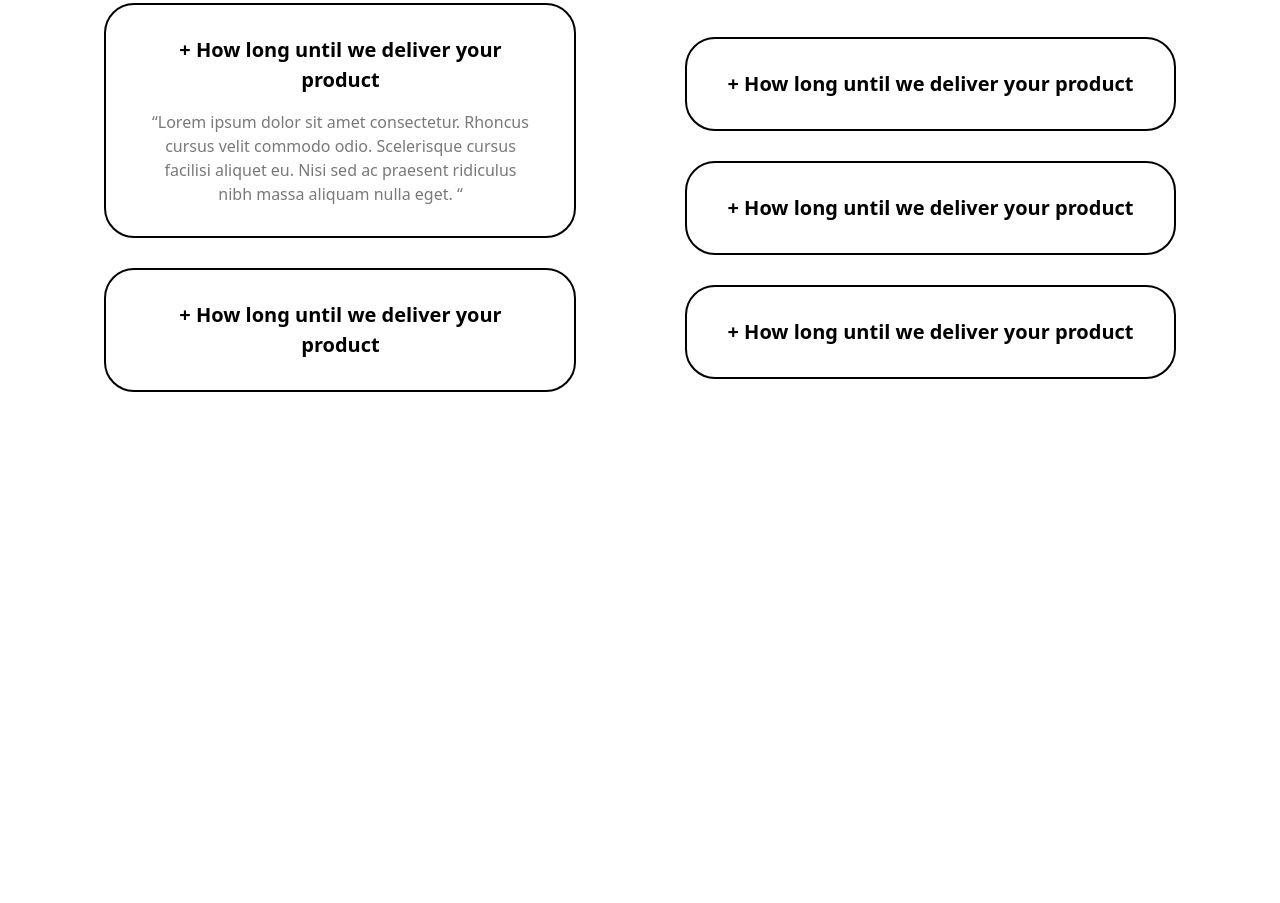
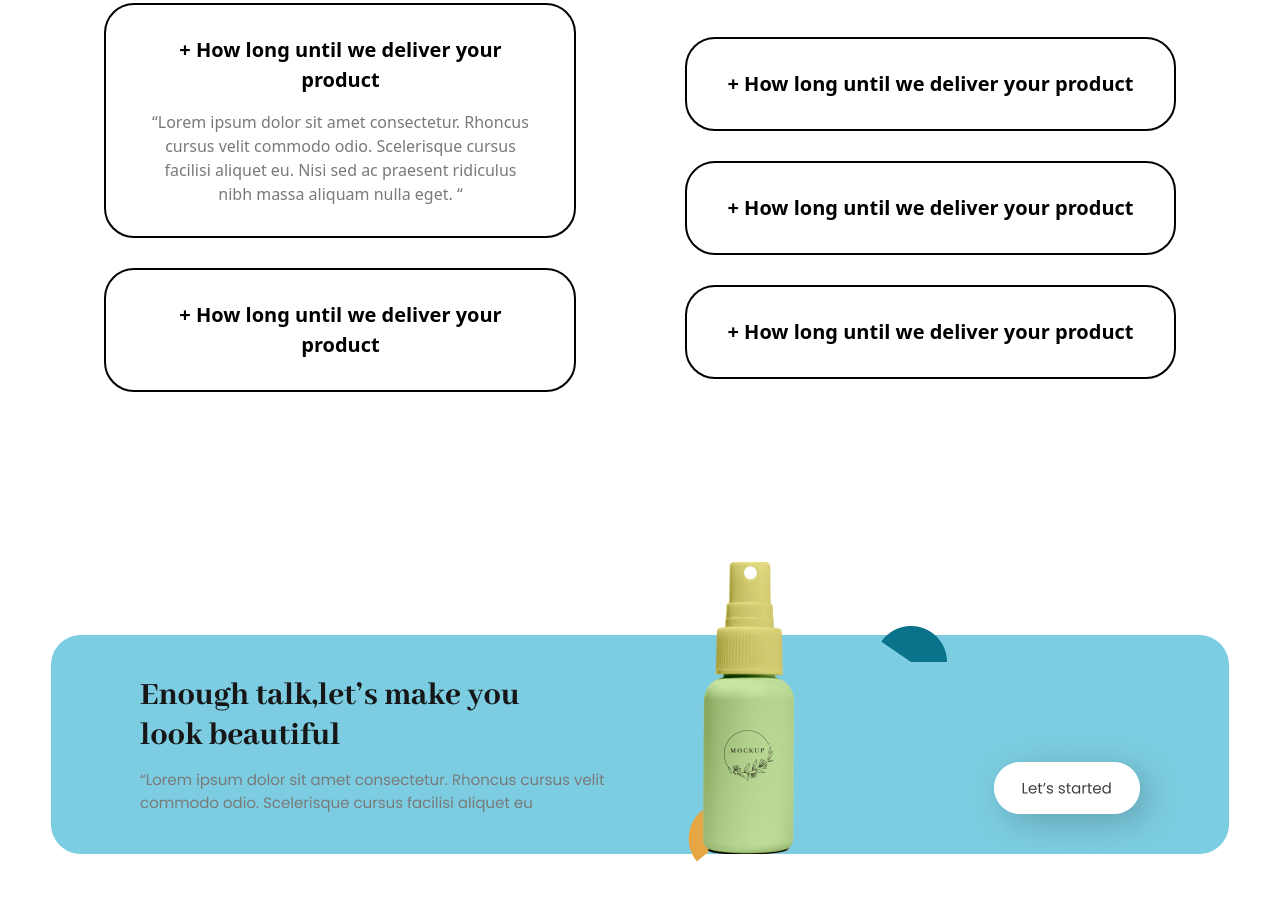
Before and after one commit to Kast69ro/for_exam, a website: page src/index.html in a window 1280 px wide. Shown: the part 4331-5234 px from the top of the page. Before the commit the page ends 4753 px from the top, so only its background shows below. Drawn offline with Linux system fonts and the light colour scheme.

Commit message:
last sec

```diff
--- a/src/index.html
+++ b/src/index.html
@@ -139,6 +139,9 @@
             </div>
         </div>
     </section>
+    <section class="p-[40px] mt-[100px] hidden md:flex">
+        <img class="mx-auto" src="../image/Frame 48.png" alt="">
+    </section>
 
 </body>
 </html>
```
Also changed, not shown: image/Frame 48.png (added), src/output.css.
